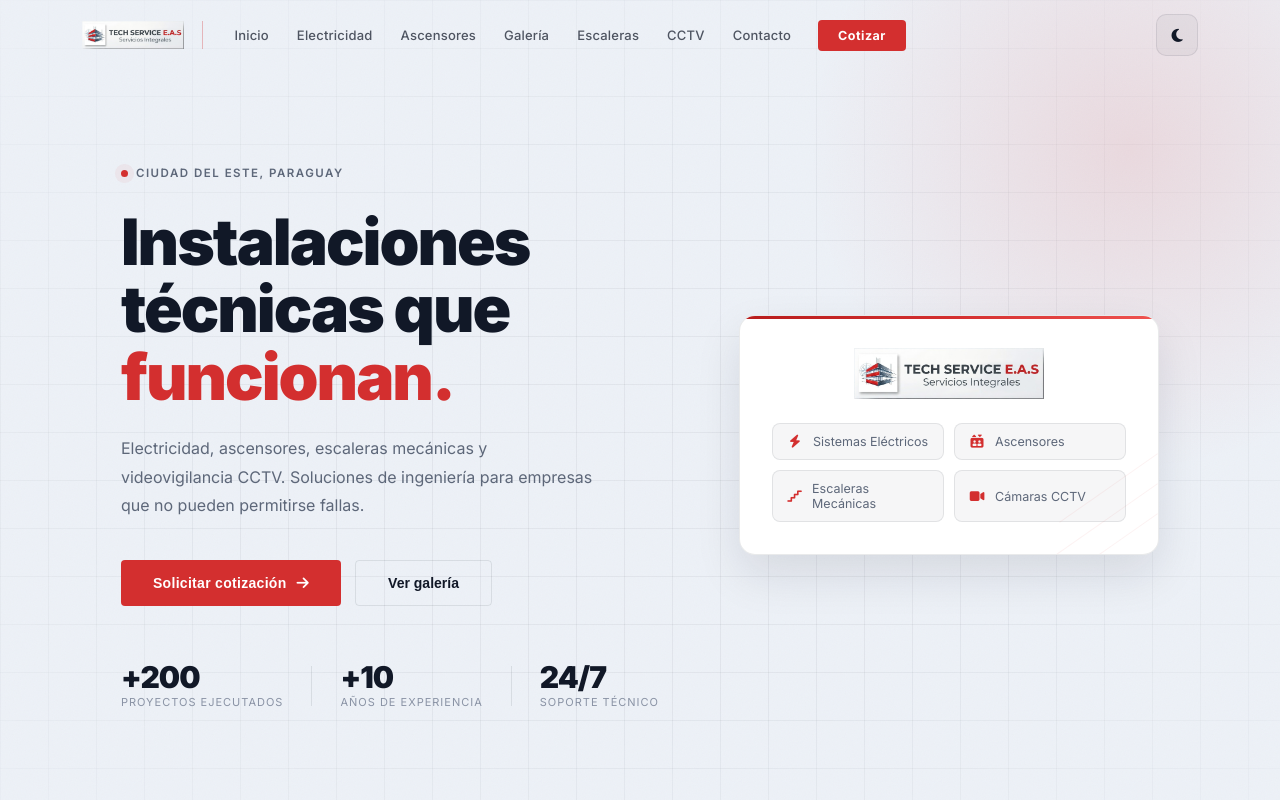
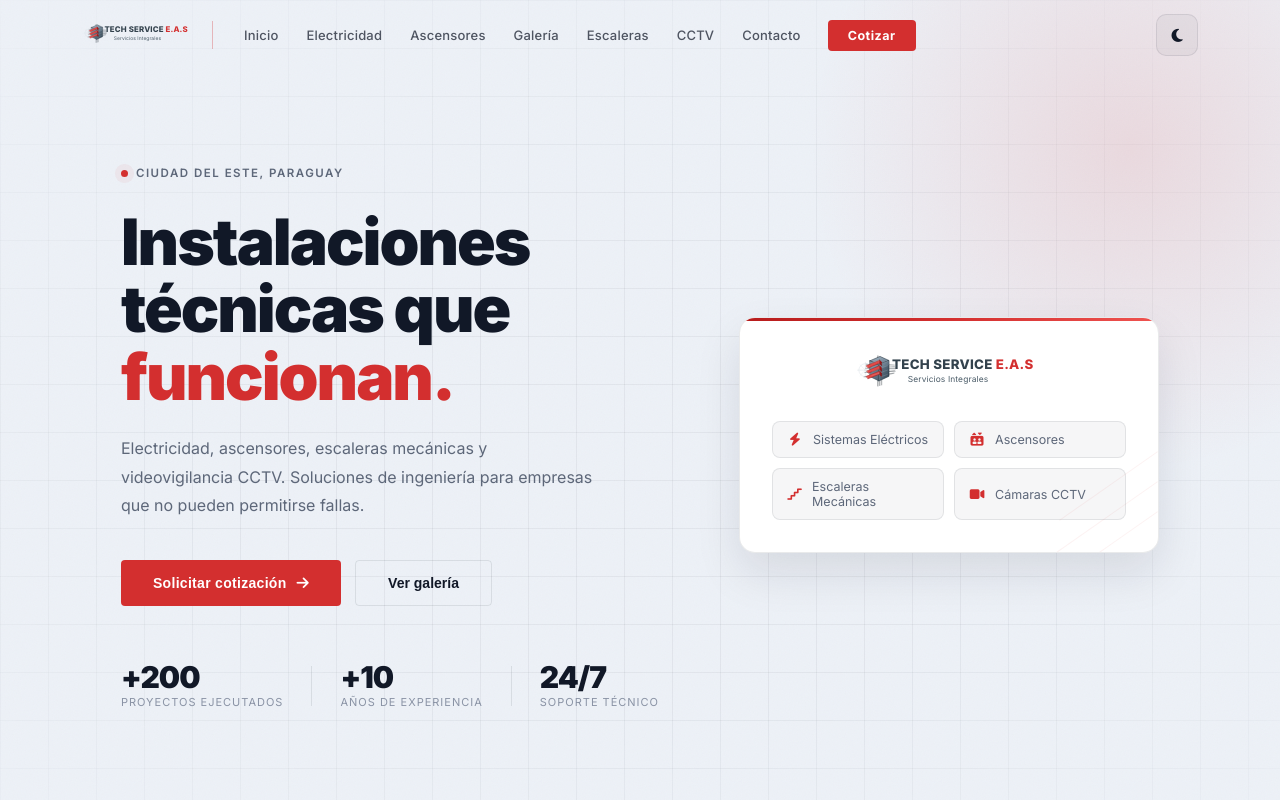
Before and after one commit to Bobadilla96/tech-service-eas, an Angular app: page / in a window 1280 px wide. Shown: the top 800 px of the page. Built offline with nearby package versions, Linux system fonts and the light colour scheme.

Commit message:
feat: vectorize brand logo

```diff
--- a/src/app/pages/home/sections/hero/hero.component.html
+++ b/src/app/pages/home/sections/hero/hero.component.html
@@ -58,7 +58,7 @@
             <div class="bl bl-2"></div>
             <div class="bl bl-3"></div>
           </div>
-          <img src="assets/logo.png" alt="Tech Service E.A.S" class="brand-logo">
+          <img src="assets/logo.svg" alt="Tech Service E.A.S" class="brand-logo">
           <div class="brand-services">
             <div class="bs-item" *ngFor="let s of services">
               <i class="fa-solid {{ s.icon }}"></i>
--- a/src/app/shared/footer/footer.component.html
+++ b/src/app/shared/footer/footer.component.html
@@ -3,7 +3,7 @@
     <div class="footer-grid">
       <div class="footer-brand">
         <div class="brand-logo">
-          <img src="assets/logo.png" alt="Tech Service E.A.S" class="footer-logo-img">
+          <img src="assets/logo.svg" alt="Tech Service E.A.S" class="footer-logo-img">
         </div>
         <p>
           Empresa paraguaya especializada en electricidad,
--- a/src/app/shared/navbar/navbar.component.html
+++ b/src/app/shared/navbar/navbar.component.html
@@ -1,7 +1,7 @@
 <header class="navbar" [class.scrolled]="scrolled">
   <div class="nav-inner">
     <a class="logo" (click)="scrollTo('#inicio')">
-      <img src="assets/logo.png" alt="Tech Service E.A.S" class="logo-img">
+      <img src="assets/logo.svg" alt="Tech Service E.A.S" class="logo-img">
     </a>
 
     <div class="nav-sep"></div>
```
Also changed, not shown: src/assets/logo.svg (added).
